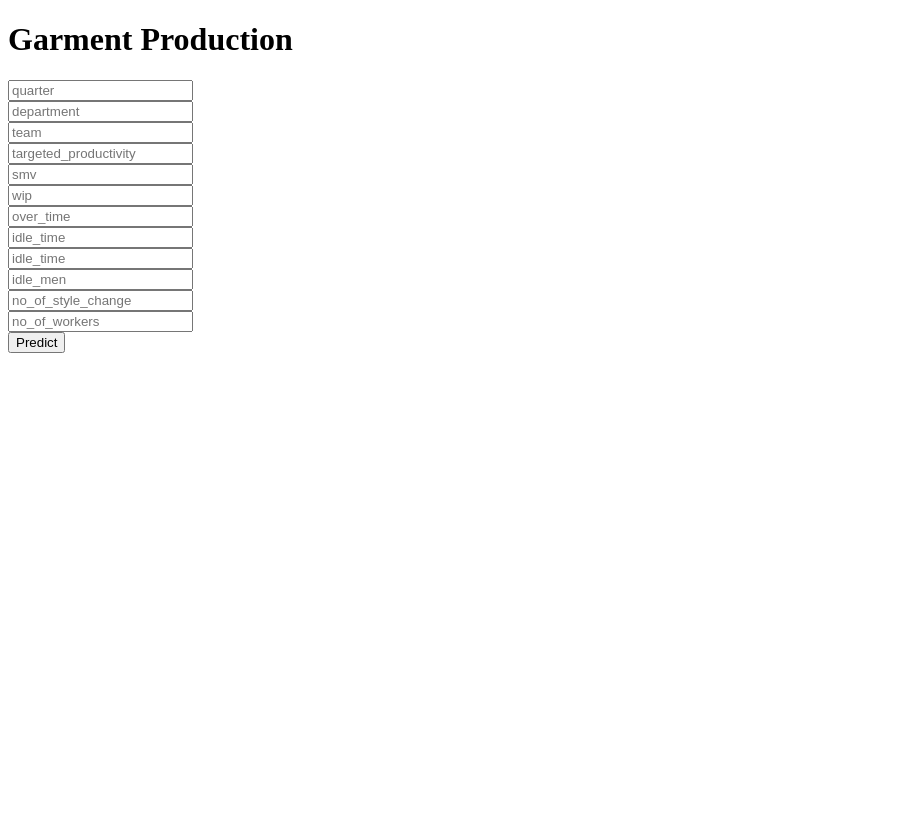
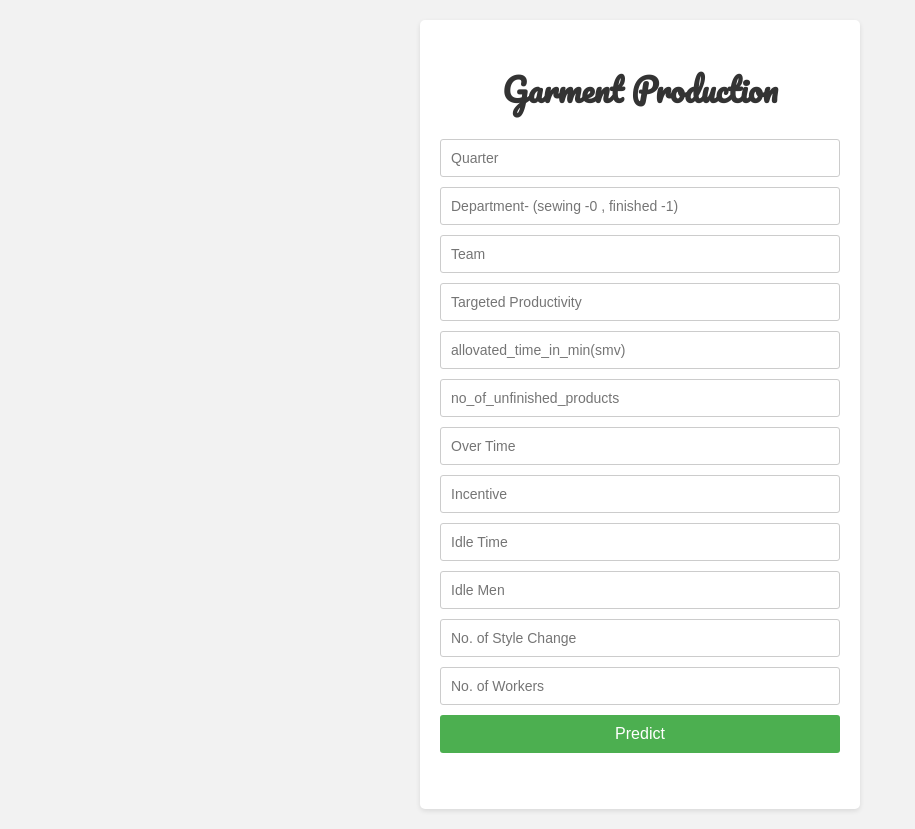
Before and after one commit to Sabreen-Nazar/Garment_production, a Flask app: page / in a window 1280 px wide. Shown: the whole page, without its empty margins (0-915 px from the left). Before the commit the page ends 353 px from the top, so only its background shows below. Run offline with Flask 3, Linux system fonts and the light colour scheme; parts of the project's set-up code (start-up, migrations or seed data) failed here and were passed over.

Commit message:
flask app addes

```diff
--- a/app.py
+++ b/app.py
@@ -6,32 +6,15 @@ import numpy as np
 import pandas as pd
 import warnings
 warnings.filterwarnings("ignore")
-#print("all imported")
 
 app = Flask(__name__)
-#print("app created")
+
 
 # Load the model
 
 model_gb = pickle.load(open("gradient_model.pkl","rb"))
 scalar = pickle.load(open('scaling.pkl' , 'rb'))
-#print("model created")
 
-
-# dat = {
-# 		"quarter": 0.00,
-# 		"department": 1.00,
-# 		"team": 9.00,
-# 		"targeted_productivity": 0.70,
-# 		"smv": 28.08,
-# 		"wip": 872.00,
-# 		"over_time": 6900.00,
-# 		"incentive": 44.00,
-# 		"idle_time": 0.00,
-# 		"idle_men": 0.00,
-# 		"no_of_style_change": 0.00,
-# 		"no_of_workers": 57.50
-# 	}
 
 
 
@@ -55,25 +38,11 @@ def predict():
     #final_input=scalar.transform(np.array(data).reshape(1,-1))
     final_input=np.array(data).reshape(1,-1)
     print(final_input)
-    output=model_gb.predict(final_input)[0]
-    return render_template("home.html",prediction_text="The Garment production is :  {}".format(output))
+    output=round(model_gb.predict(final_input)[0]*100)
+    return render_template("home.html",prediction_text="The Garment production percentage is :  {}".format(output))
 
 if __name__=="__main__":
     app.run(debug=True)
 
-# {
-# 	"data": {
-# 		"quarter": 0.00,
-# 		"department": 1.00,
-# 		"team": 9.00,
-# 		"targeted_productivity": 0.70,
-# 		"smv": 28.08,
-# 		"wip": 872.00,
-# 		"over_time": 6900.00,
-# 		"incentive": 44.00,
-# 		"idle_time": 0.00,
-# 		"idle_men": 0.00,
-# 		"no_of_style_change": 0.00,
-# 		"no_of_workers": 57.50
-# 	}
-# }
+
+# <input type="text" name="department" placeholder="Department" required="required" /><br>
--- a/templates/home.html
+++ b/templates/home.html
@@ -1,6 +1,8 @@
+
+
+
 <!DOCTYPE html>
-<html >
-
+<html>
 <head>
   <meta charset="UTF-8">
   <title>ML API</title>
@@ -8,41 +10,77 @@
   <link href='https://fonts.googleapis.com/css?family=Arimo' rel='stylesheet' type='text/css'>
   <link href='https://fonts.googleapis.com/css?family=Hind:300' rel='stylesheet' type='text/css'>
   <link href='https://fonts.googleapis.com/css?family=Open+Sans+Condensed:300' rel='stylesheet' type='text/css'>
+  <style>
+    body {
+      background-color: #f2f2f2;
+      font-family: 'Arimo', sans-serif;
+      margin: 0;
+      padding: 20px;
+    }
 
+    .login {
+      background-color: #fff;
+      border-radius: 5px;
+      box-shadow: 0 2px 5px rgba(0, 0, 0, 0.1);
+      margin: 0 auto;
+      max-width: 400px;
+      padding: 20px;
+      text-align: center;
+    }
 
+    h1 {
+      font-family: 'Pacifico', cursive;
+      color: #333;
+    }
+
+    form {
+      margin-top: 20px;
+    }
+
+    input[type="text"] {
+      border-radius: 3px;
+      border: 1px solid #ccc;
+      box-sizing: border-box;
+      font-size: 14px;
+      margin-bottom: 10px;
+      padding: 10px;
+      width: 100%;
+    }
+
+    button[type="submit"] {
+      background-color: #4caf50;
+      border: none;
+      border-radius: 3px;
+      color: #fff;
+      cursor: pointer;
+      font-size: 16px;
+      padding: 10px;
+      width: 100%;
+    }
+  </style>
 </head>
-
 <body>
   <div class="login">
     <h1>Garment Production</h1>
-
     <!-- Main Input For Receiving Query to our ML -->
-    <form action="{{ url_for('predict')}}"method="post">
-      <input type="text" name="quarter" placeholder="quarter" required="required" /><br>
-    	<input type="text" name="department" placeholder="department" required="required" /><br>
-        <input type="text" name="team" placeholder="team" required="required" /><br>
-        <input type="text" name="targeted_productivity" placeholder="targeted_productivity" required="required" /><br>
-        <input type="text" name="smv" placeholder="smv" required="required" /><br>
-        <input type="text" name="wip" placeholder="wip" required="required" /><br>
-        <input type="text" name="over_time" placeholder="over_time" required="required" /><br>
-        <input type="text" name="incentive" placeholder="idle_time" required="required" /><br>
-        <input type="text" name="idle_time" placeholder="idle_time" required="required" /><br>
-        <input type="text" name="idle_men" placeholder="idle_men" required="required" /><br>
-        <input type="text" name="no_of_style_change" placeholder="no_of_style_change" required="required" /><br>
-        <input type="text" name="no_of_workers" placeholder="no_of_workers" required="required" /><br>
-
-
-
-
-        <button type="submit" class="btn btn-primary btn-block btn-large">Predict</button>
+    <form action="{{ url_for('predict')}}" method="post">
+      <input type="text" name="quarter" placeholder="Quarter" required="required" /><br>
+      <input type="text" name="department" placeholder="Department- (sewing -0 , finished -1)" required="required" /><br>
+      <input type="text" name="team" placeholder="Team" required="required" /><br>
+      <input type="text" name="targeted_productivity" placeholder="Targeted Productivity" required="required" /><br>
+      <input type="text" name="allovated_time_in_min(smv)" placeholder="allovated_time_in_min(smv)" required="required" /><br>
+      <input type="text" name="no_of_unfinished_products" placeholder="no_of_unfinished_products" required="required" /><br>
+      <input type="text" name="over_time" placeholder="Over Time" required="required" /><br>
+      <input type="text" name="incentive" placeholder="Incentive" required="required" /><br>
+      <input type="text" name="idle_time" placeholder="Idle Time" required="required" /><br>
+      <input type="text" name="idle_men" placeholder="Idle Men" required="required" /><br>
+      <input type="text" name="no_of_style_change" placeholder="No. of Style Change" required="required" /><br>
+      <input type="text" name="no_of_workers" placeholder="No. of Workers" required="required" /><br>
+      <button type="submit">Predict</button>
     </form>
-
     <br>
     <br>
-
-
   </div>
   {{prediction_text}}
-
 </body>
 </html>
```
Also changed, not shown: 4 other files. Lines whose indentation alone changed are shown as unchanged.
